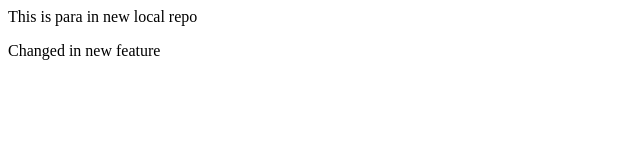
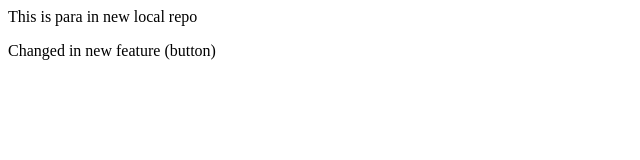
Before and after one commit to pavanmore9096/LocalRepo, a plain HTML site: page index.html in a window 1280 px wide. Shown: the full height of the page, 0-640 px from the left. Drawn offline with Linux system fonts and the light colour scheme.

```diff
--- a/index.html
+++ b/index.html
@@ -1,2 +1,2 @@
 <p>This is para in new local repo</p>
-<p>Changed in new feature</p>
+<p>Changed in new feature (button)</p>
```
